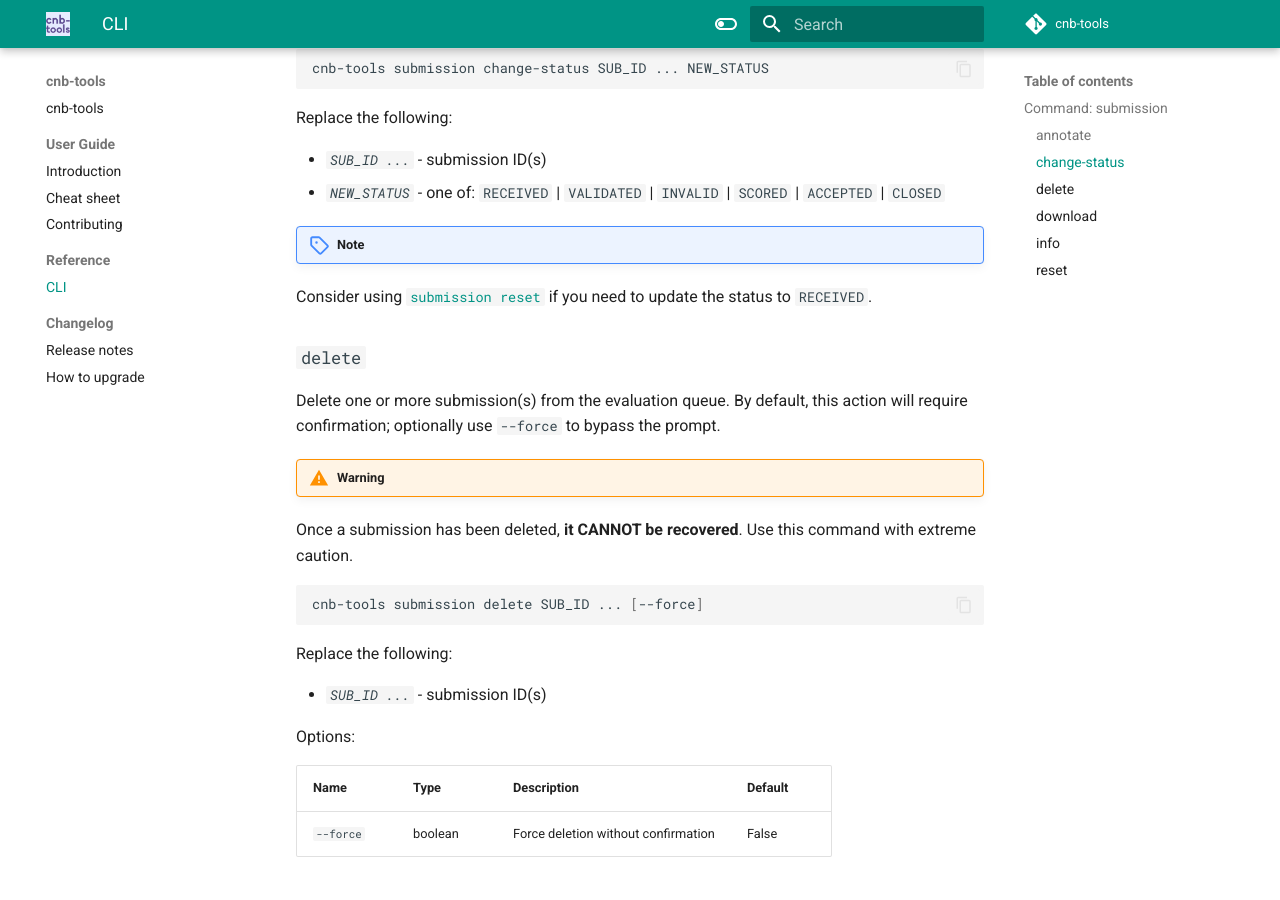
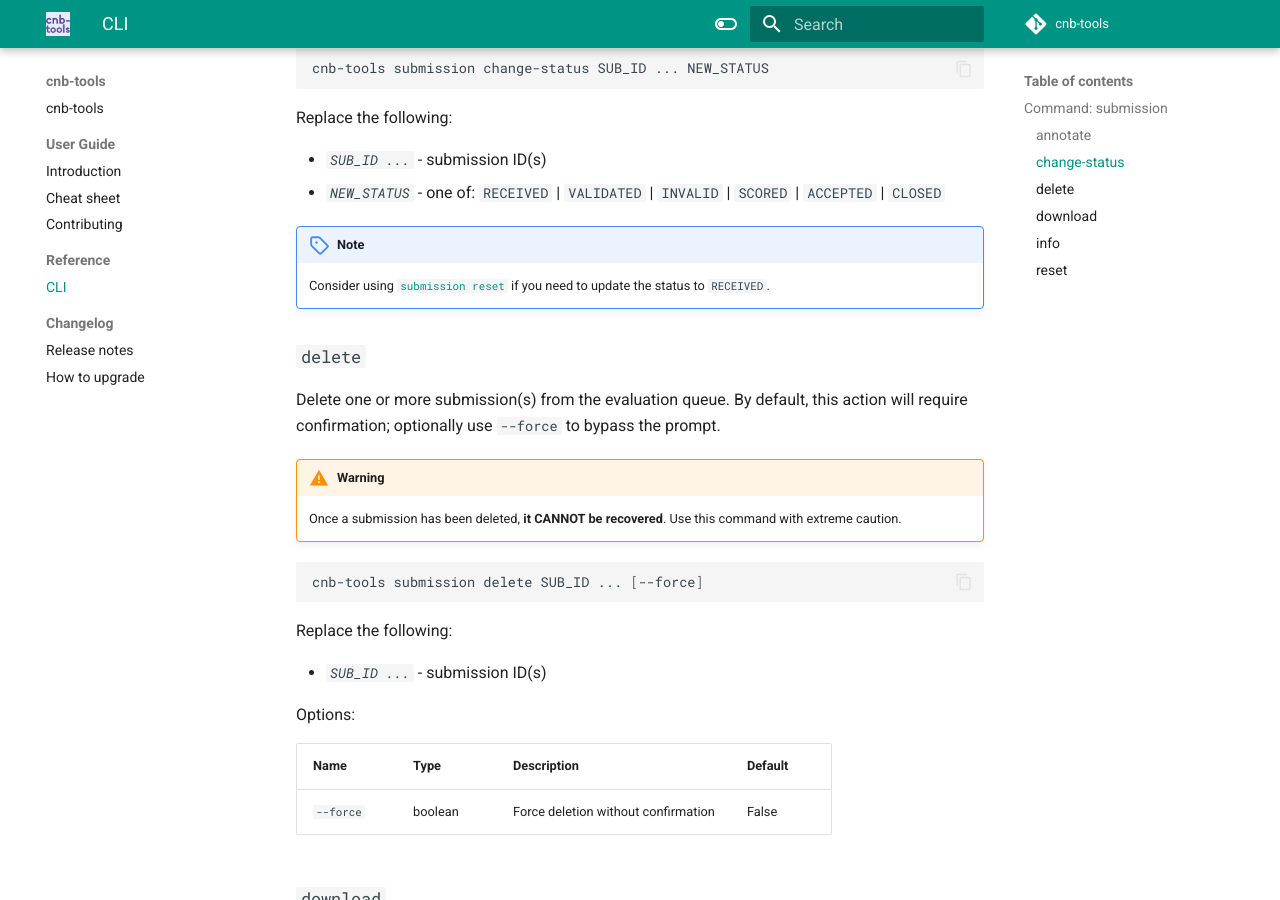
Before and after one commit to Sage-Bionetworks-Challenges/cnb-tools, an MkDocs documentation site: the page built from docs/reference/cli.md, in a window 1280 px wide and 900 px high, scrolled down 1154 px. Built offline with MkDocs 1.6.1 and Material for MkDocs 9.7.7, drawn with Linux system fonts in a browser that asks for light colours; comment, search, counter and statistics services are not loaded.

Commit message:
undo auto-formatting for md

````diff
--- a/docs/reference/cli.md
+++ b/docs/reference/cli.md
@@ -40,9 +40,9 @@ Replace the following:
 
 Options:
 
-| Name        | Type    | Description                                        | Default |
-| ----------- | ------- | -------------------------------------------------- | ------- |
-| `--verbose` | boolean | Output all submission annotations after annotating | False   |
+Name | Type | Description | Default
+--|--|--|--
+`--verbose` | boolean | Output all submission annotations after annotating | False
 
 ### `change-status`
 
@@ -59,8 +59,8 @@ Replace the following:
   `ACCEPTED` | `CLOSED`
 
 !!!Note
-Consider using [`submission reset`](#reset) if you need to update the status to
-`RECEIVED`.
+    Consider using [`submission reset`](#reset) if you need to update the status to
+    `RECEIVED`.
 
 ### `delete`
 
@@ -69,8 +69,8 @@ this action will require confirmation; optionally use `--force` to bypass
 the prompt.
 
 !!!Warning
-Once a submission has been deleted, **it CANNOT be recovered**. Use this
-command with extreme caution.
+    Once a submission has been deleted, **it CANNOT be recovered**. Use this
+    command with extreme caution.
 
 ```bash
 cnb-tools submission delete SUB_ID ... [--force]
@@ -82,9 +82,9 @@ Replace the following:
 
 Options:
 
-| Name      | Type    | Description                         | Default |
-| --------- | ------- | ----------------------------------- | ------- |
-| `--force` | boolean | Force deletion without confirmation | False   |
+Name | Type | Description | Default
+--|--|--|--
+`--force` | boolean | Force deletion without confirmation | False
 
 ### `download`
 
@@ -103,9 +103,9 @@ Replace the following:
 
 Options:
 
-| Name           | Type | Description                                     | Default |
-| -------------- | ---- | ----------------------------------------------- | ------- |
-| `--dest`, `-d` | str  | Filepath to where submission will be downloaded | `.`     |
+Name | Type | Description | Default
+--|--|--|--
+`--dest`, `-d` | str  | Filepath to where submission will be downloaded | `.`
 
 ### `info`
 
````
